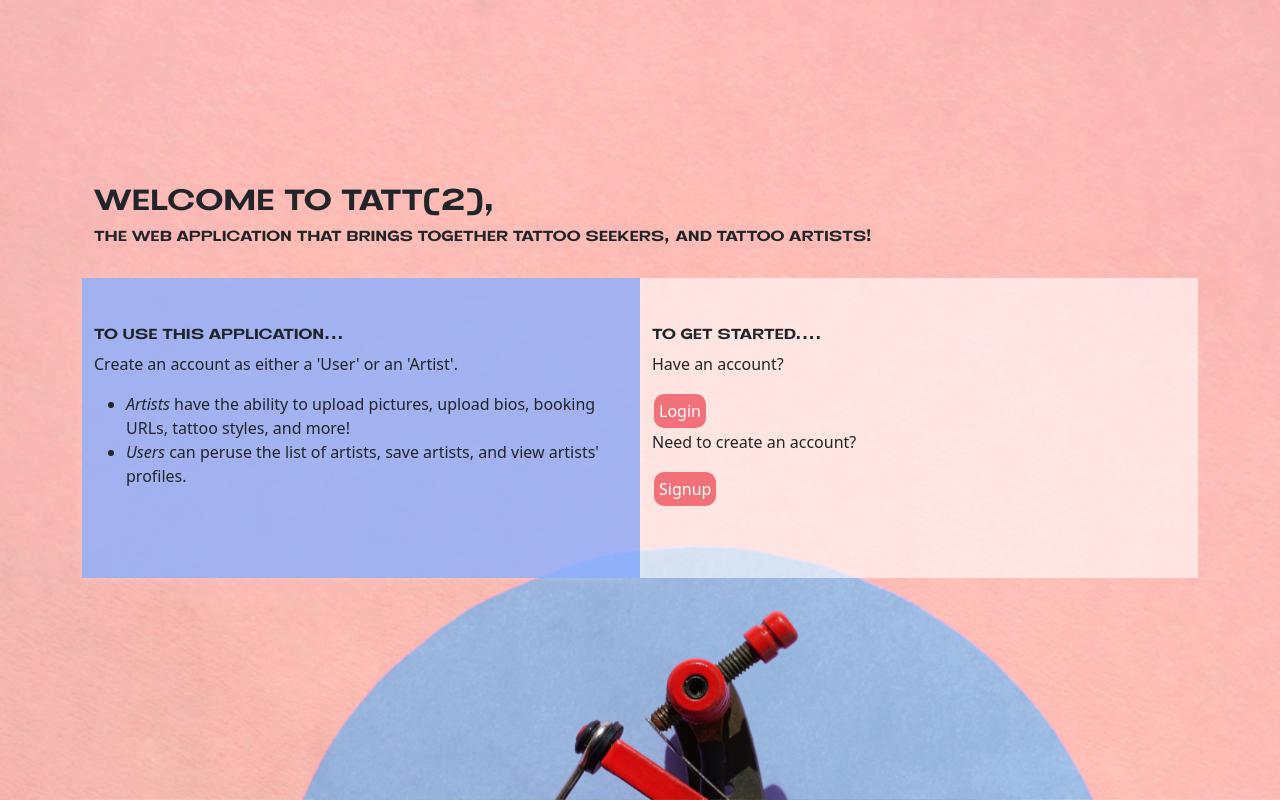
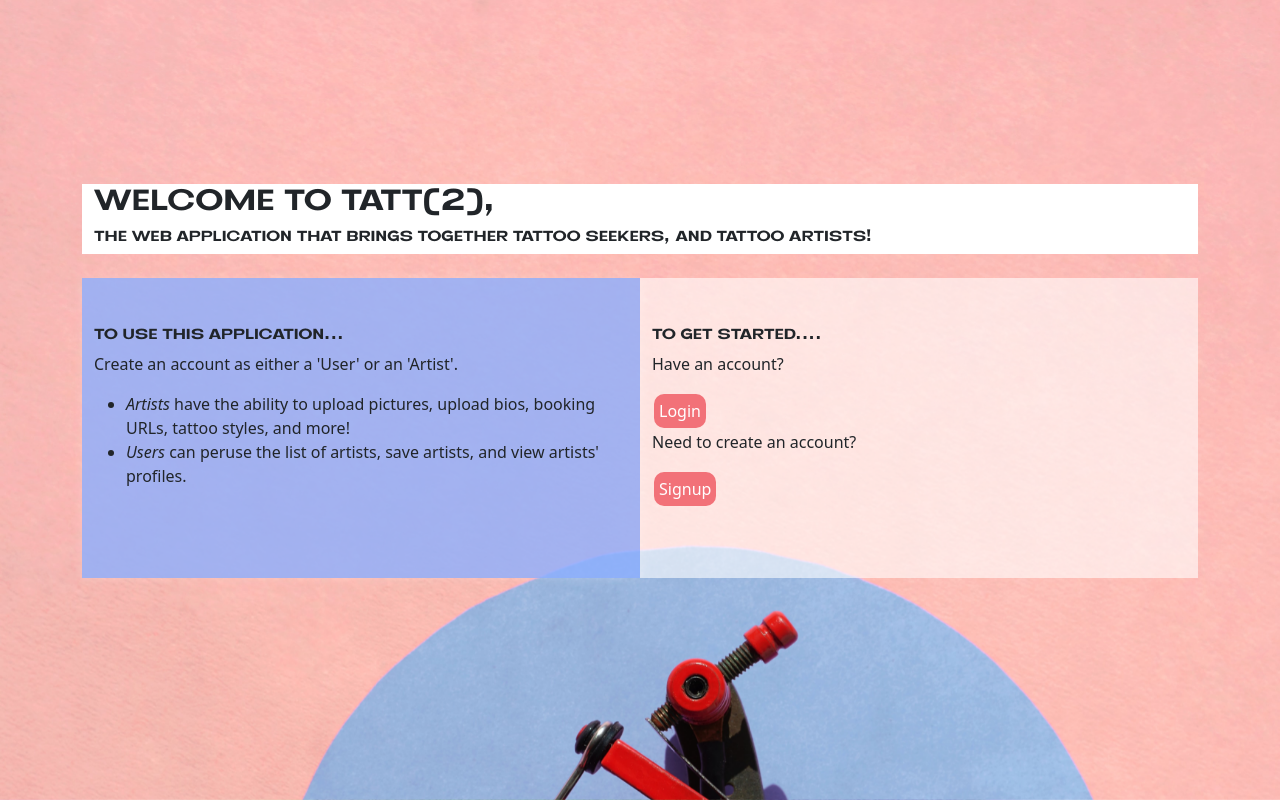
Before and after one commit to daniellanorris/capstone-tatt2, a Next.js app: page / in a window 1280 px wide. Built offline with nearby package versions, Linux system fonts and the light colour scheme.

Commit message:
final push b4 presentation

```diff
--- a/components/userSignup.jsx
+++ b/components/userSignup.jsx
@@ -39,7 +39,7 @@ export default function SignupUsers() {
 
                 setMessage('Signup successful');
                 setIsLoggedIn(true)
-                router.push(`/user/${userId}/profilePicture`);
+                router.push(`/home`);
             } else if (response.status === 400) {
                 const data = await response.json();
                 setMessage(data.message);
--- a/pages/index.jsx
+++ b/pages/index.jsx
@@ -1,14 +1,16 @@
 export default function LandingPage() {
     return (
-        <div className="index-bg">
+        <div className="index-bg" style={{paddingBottom: "50px"}}>
             <div
                 className="row row-column-fix container d-flex mt-4"
                 style={{ zIndex: "2" }}
             >
-                <h1>
-                    Welcome to Tatt(2), </h1> <h3>the Web Application that brings together tattoo
+                <div style={{backgroundColor: "white"}}>
+                <h1 >
+                    Welcome to Tatt(2), </h1> <h3 >the Web Application that brings together tattoo
                         seekers, and tattoo artists!
                 </h3>
+                </div>
                 <div
                     className="col column-fix mt-4"
                     style={{
```
Also changed, not shown: pages/home.jsx (+4 -5 lines).
